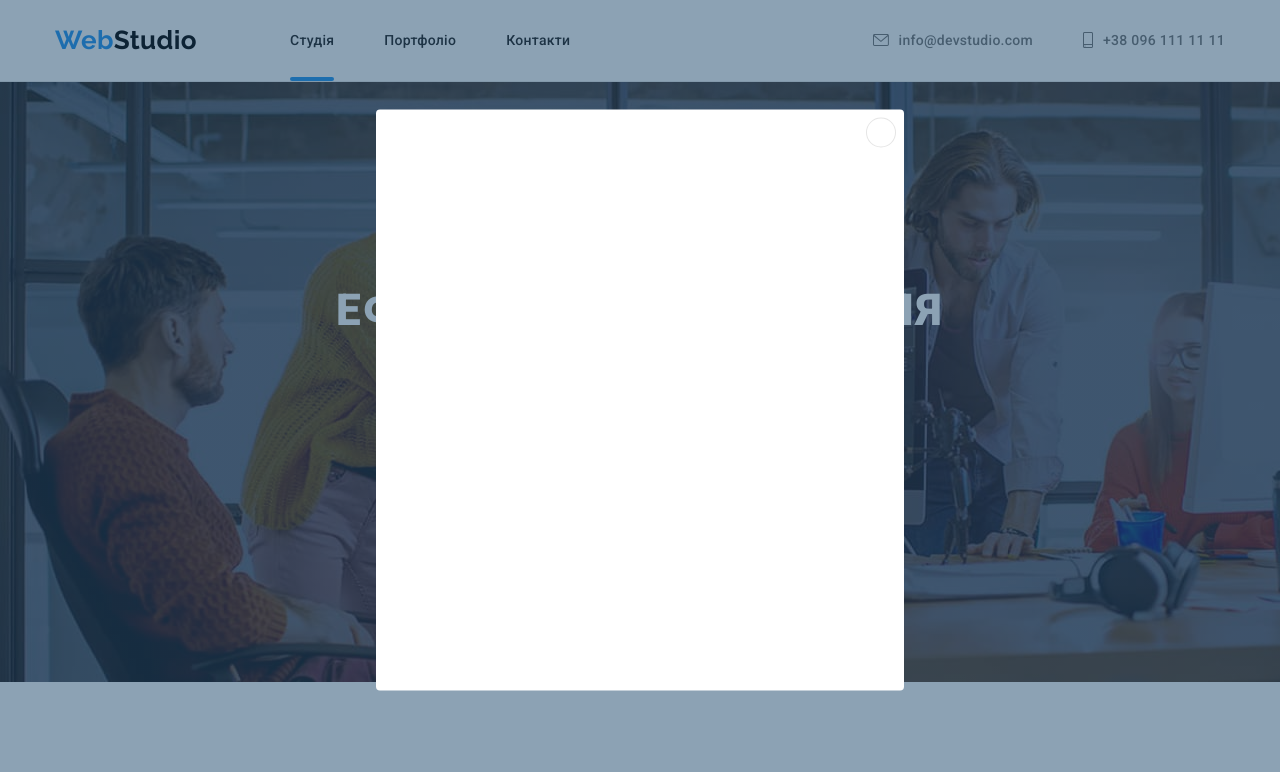
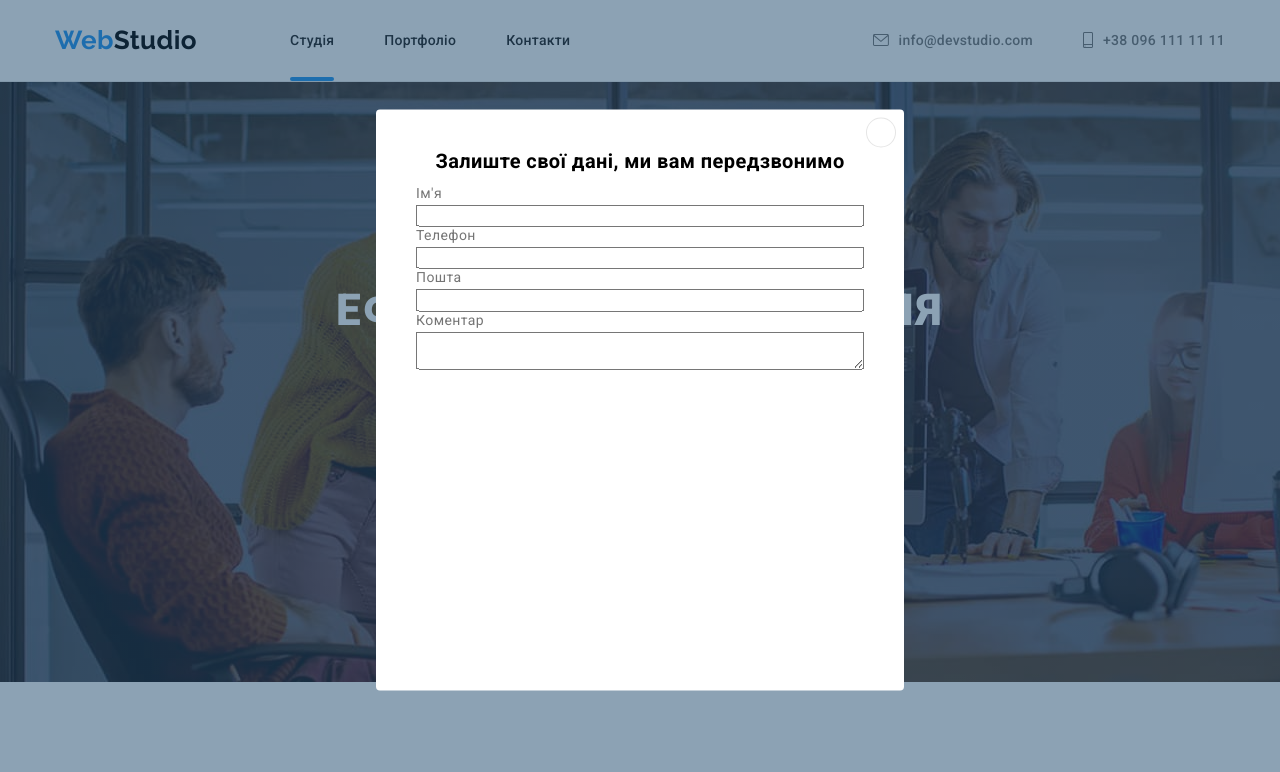
Before and after one commit to userzahar/goit-markup-hw-06, a plain HTML site: page index.html in a window 1280 px wide. Both pictures are taken after a click on the button "Замовити послугу". Shown: the top 772 px of the page. Drawn offline with nearby package versions, Linux system fonts and the light colour scheme.

Commit message:
ooooooooooooooooooo

```diff
--- a/css/styles.css
+++ b/css/styles.css
@@ -19,6 +19,9 @@ body {
     font-size: 14px;
     letter-spacing: 0.03em;
     background-color: var(--pure-white-color);}
+
+
+
 
 
 .list {
@@ -571,6 +574,7 @@ padding: 60px 0 60px;
     left:50%;
     width: 528px;
     height: 581px;
+    padding: 40px;
     background-color: var(--pure-white-color);
     border-radius: 4px;
     transform:translate(-50%, -50%) scale(1)   ;
@@ -605,19 +609,22 @@ padding: 60px 0 60px;
     background-color: var(--pure-white-color);
     border: 1px solid rgba(0, 0, 0, 0.1);
     fill: var(--pure-black-color);
-    transition: background-color 250ms cubic-bezier(0.4, 0, 0.2, 1);
+    transition: fill 250ms cubic-bezier(0.4, 0, 0.2, 1);
 }
-.close:hover,
+.close:hover svg {
+    fill: var(--accent-color);
+}
 .close:focus {
-    background-color: var(--accent-color);
+    fill: var(--accent-color);
 }
 .close>svg {
     position: absolute;
-    width: 11px;
-    height: 11px;
+    width: 18px;
+    height: 18px;
     stroke: var(--pure-black-color);
     display: block;
     color: var(--pure-black-color);
+    transition: fill 250ms cubic-bezier(0.4, 0, 0.2, 1);
 }
 
 .close:hover .modal {
@@ -688,3 +695,18 @@ padding: 60px 0 60px;
     width: 24px;
     height: 24px;
 }
+.modal-text-invite {
+    font-weight: 700;
+    font-size: 20px;
+    line-height: 23px;
+    text-align: center;
+    color:var(--pure-black-color);
+    margin-bottom: 12px;
+}
+.modal-form {
+    display: flex;
+    flex-direction: column;
+}
+.modal-form>label {
+    margin-bottom: 4px;
+}
--- a/index.html
+++ b/index.html
@@ -395,9 +395,20 @@
             <div class="modal">
                 <button type="button" aria-label="закрити вікно" class="close" data-modal-close>
                     <svg>
-                        <use href="./images//symbol-defs.svg#close-black" width="11" height="11"></use>
+                        <use href="./images//symbol-defs.svg#close-black" width="18" height="18"></use>
                     </svg>
                 </button>
+                <p class="modal-text-invite">Залиште свої дані, ми вам передзвонимо</p>
+                <form action="" class="modal-form">
+                    <label for="nick">Ім'я</label>
+                    <input name="nick" type="name" placeholder="" />
+                    <label for="tel">Телефон</label>
+                    <input name="tel" type="tel" placeholder="" />
+                    <label for="mail">Пошта</label>
+                    <input name="mail" type="email" placeholder="" />
+                    <label for="commentary">Коментар</label>
+                    <textarea name="commentary" type="text" placeholder=""></textarea>
+                </form>
             </div>
         </div>
         <script src="./js/modal.js"></script>
```
